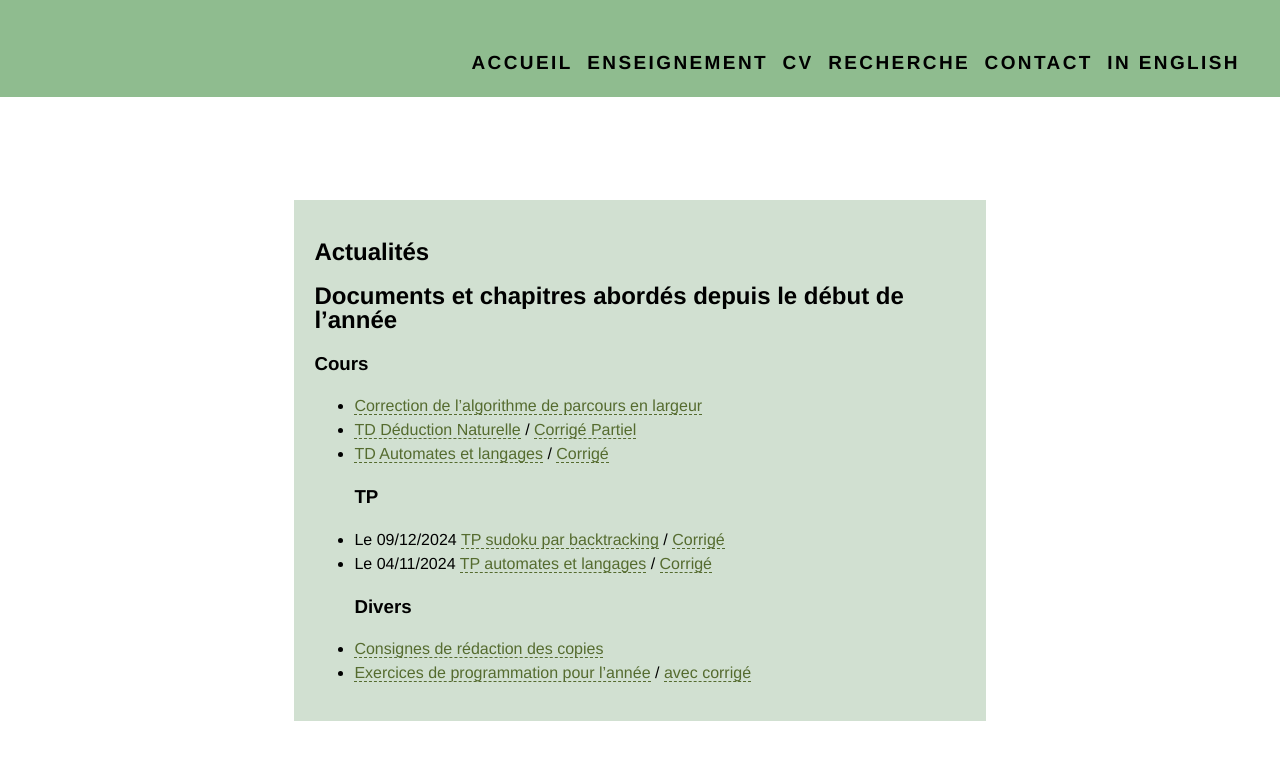
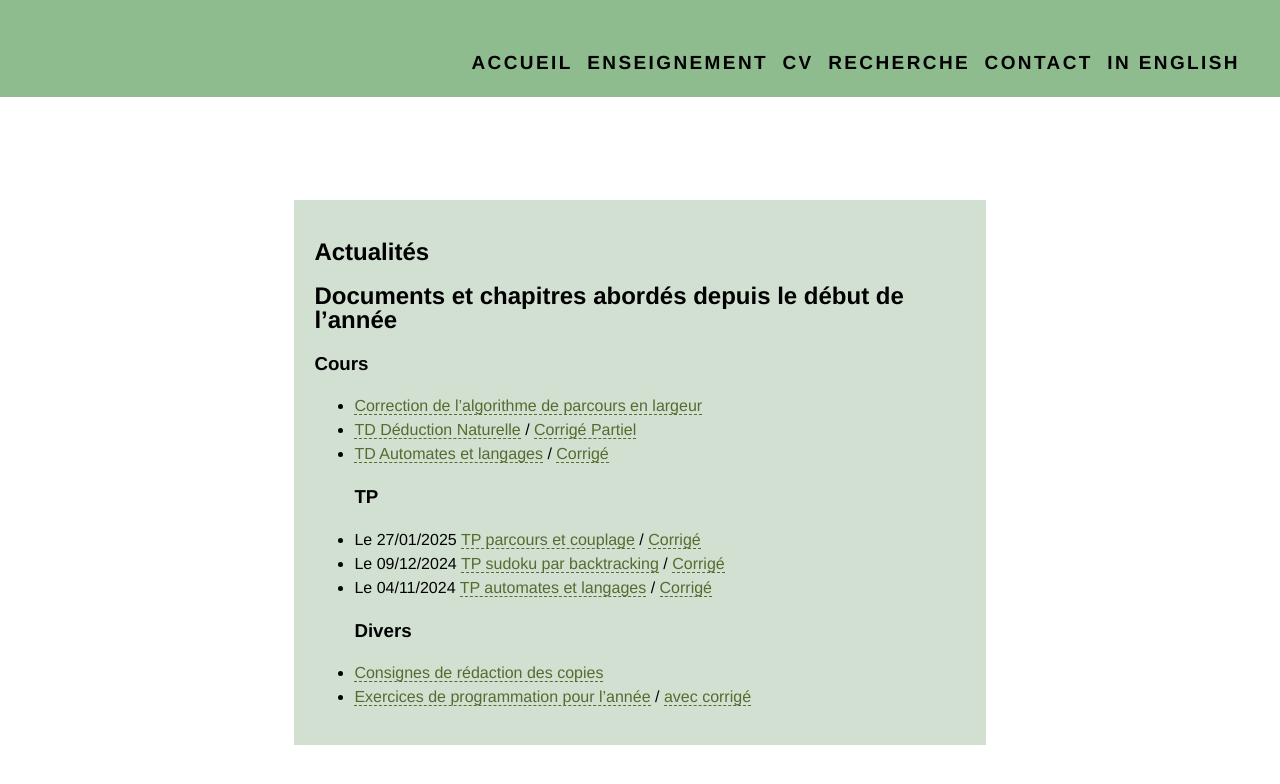
Before and after one commit to VladislavTempez/Vladislavtempez.github.io, a Jekyll site: the page built from pages/mp-star.md, in a window 1280 px wide. Shown: the top 784 px of the page. Built offline with Jekyll 4.4.1, drawn with Linux system fonts in a browser that asks for light colours.

Commit message:
Ajout tp parcours.

```diff
--- a/pages/mp-star.md
+++ b/pages/mp-star.md
@@ -12,6 +12,7 @@ description: Vladislav Tempez - Enseignement - MP - Informatique
 - [TD Déduction Naturelle](https://nc-lycees.netocentre.fr/s/S5zxP6pBAqdbZMH) / [Corrigé Partiel](https://nc-lycees.netocentre.fr/s/W52ojF6CL9YDsbe)
 - [TD Automates et langages](https://nc-lycees.netocentre.fr/s/Rwp2Pqksk5E5Set) / [Corrigé](https://nc-lycees.netocentre.fr/s/PPpc2Y4EJneP4DD)
 ### TP
+- Le 27/01/2025 [TP parcours et couplage](https://nc-lycees.netocentre.fr/s/xJEoTrKPDRxnAed) / [Corrigé](https://nc-lycees.netocentre.fr/s/tJ4RnNgikKa7gBH)
 - Le 09/12/2024 [TP sudoku par backtracking](https://nc-lycees.netocentre.fr/s/EMrkrbykqcNjdcY) / [Corrigé](https://nc-lycees.netocentre.fr/s/MiqR9e8PHG2fr6y)
 - Le 04/11/2024 [TP automates et langages](https://nc-lycees.netocentre.fr/s/JznXWdCmtgwTSBX) / [Corrigé](https://nc-lycees.netocentre.fr/s/KWML9rwdFbipkrF)
 ### Divers
```
